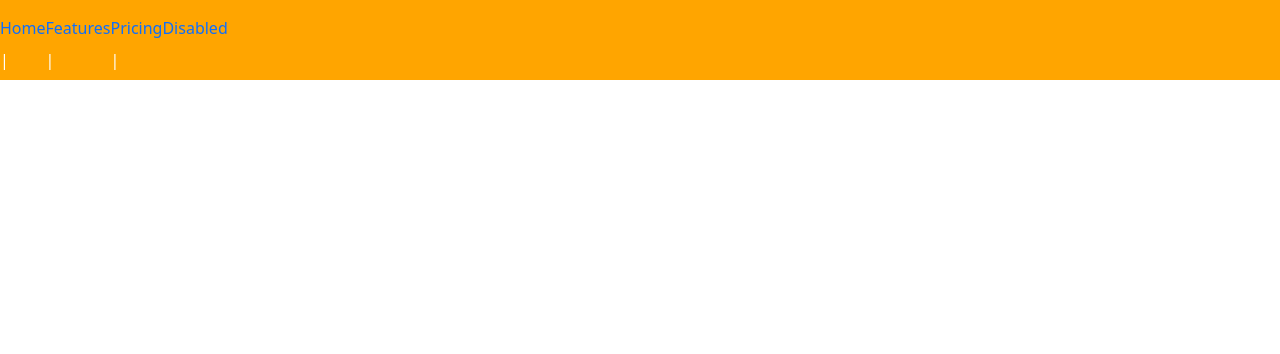
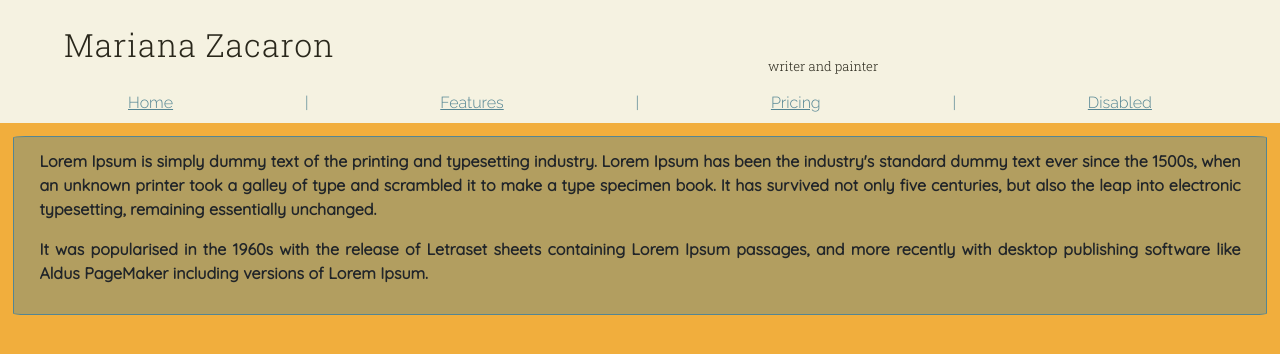
Before and after one commit to BernardoZacaron/Landing-Page-for-artist, a website: page LandingPageArtista/public_html/index.html in a window 1280 px wide. Drawn offline with nearby package versions, Linux system fonts and the light colour scheme.

Commit message:
Page main structure and color palette

```diff
--- a/LandingPageArtista/public_html/estilo/splash.css
+++ b/LandingPageArtista/public_html/estilo/splash.css
@@ -1,8 +1,62 @@
+@import url('https://fonts.googleapis.com/css2?family=Quicksand&family=Raleway:ital,wght@0,100;0,300;1,100&family=Roboto+Slab:wght@300&display=swap');
+
+body{
+    font-family: 'Raleway', sans-serif;
+    font-weight: 800;
+    background: #F1AE3D;
+}
+
+#logo{
+    padding: 2% 5% 0;
+}
+#logo h1{
+    font-family: 'Roboto Slab', serif;
+    color: #29271B;
+    letter-spacing: 1px;
+    font-size: xx-large;
+    font-weight: 400;
+}
+
+
+#subtitulo{
+    padding-left: 60%;
+    margin-top: -1%;
+}
+#subtitulo h2{
+    font-family: 'Roboto Slab', serif;
+    color: #29271B;
+    font-size: small;
+    font-weight: 400;
+}
+
 header{
-    background-color: orange;
+    background-color: #F5F2E1;
 }
 nav{
-    color: white;
+    display: flex;
+    flex-direction: row;
+    align-items: center;
+    align-content: space-around;
+    width: 80%;
+    margin: 0 10% 0;
+    position: sticky;
+    top: 0;
+    color: #548593;
+    font-weight: 300;
 }
-nav ul{
+nav a{
+    color: #548593;
 }
+
+main{
+    font-family: 'Quicksand', sans-serif;
+}
+
+#con-bio{
+    padding: 1% 2% 1%;
+    margin: 1%;
+    border: 1px solid #548593;
+    border-radius: 1%;
+    background: rgba(84,133,147, 0.4);
+    text-align: justify;
+}
--- a/LandingPageArtista/public_html/index.html
+++ b/LandingPageArtista/public_html/index.html
@@ -10,16 +10,21 @@
     </head>
     <body>
         <header>
+            <div id="logo"><h1>Mariana Zacaron</h1></div>
+            <div id="subtitulo"><h2>writer and painter</h2></div>
             <nav class="navbar">
-                <ul class="navbar-nav list-group-horizontal">
-                    <li class="nav-item active"><a class="nav-link" href="#">Home</a> |</li>
-                    <li class="nav-item"><a class="nav-link" href="#">Features</a> |</li>
-                    <li class="nav-item"><a class="nav-link" href="#">Pricing</a> |</li>
-                    <li class="nav-item"><a class="nav-link" href="#">Disabled</a></li>
-                </ul>
+                <div><a href="#">Home</a></div><div>|</div>
+                <div><a href="#">Features</a></div><div>|</div>
+                <div><a href="#">Pricing</a></div><div>|</div>
+                <div><a href="#">Disabled</a></div>
             </nav>
         </header>
-        <main></main>
+        <main>
+            <div id="con-bio">
+                <p>Lorem Ipsum is simply dummy text of the printing and typesetting industry. Lorem Ipsum has been the industry's standard dummy text ever since the 1500s, when an unknown printer took a galley of type and scrambled it to make a type specimen book. It has survived not only five centuries, but also the leap into electronic typesetting, remaining essentially unchanged.</p>
+                <p>It was popularised in the 1960s with the release of Letraset sheets containing Lorem Ipsum passages, and more recently with desktop publishing software like Aldus PageMaker including versions of Lorem Ipsum.</p>
+            </div>
+        </main>
         <footer></footer>
         <!--<script src="script/script1.js" type="text/javascript"></script>-->
         <script src="https://code.jquery.com/jquery-3.2.1.slim.min.js" integrity="sha384-KJ3o2DKtIkvYIK3UENzmM7KCkRr/rE9/Qpg6aAZGJwFDMVNA/GpGFF93hXpG5KkN" crossorigin="anonymous"></script>
```
